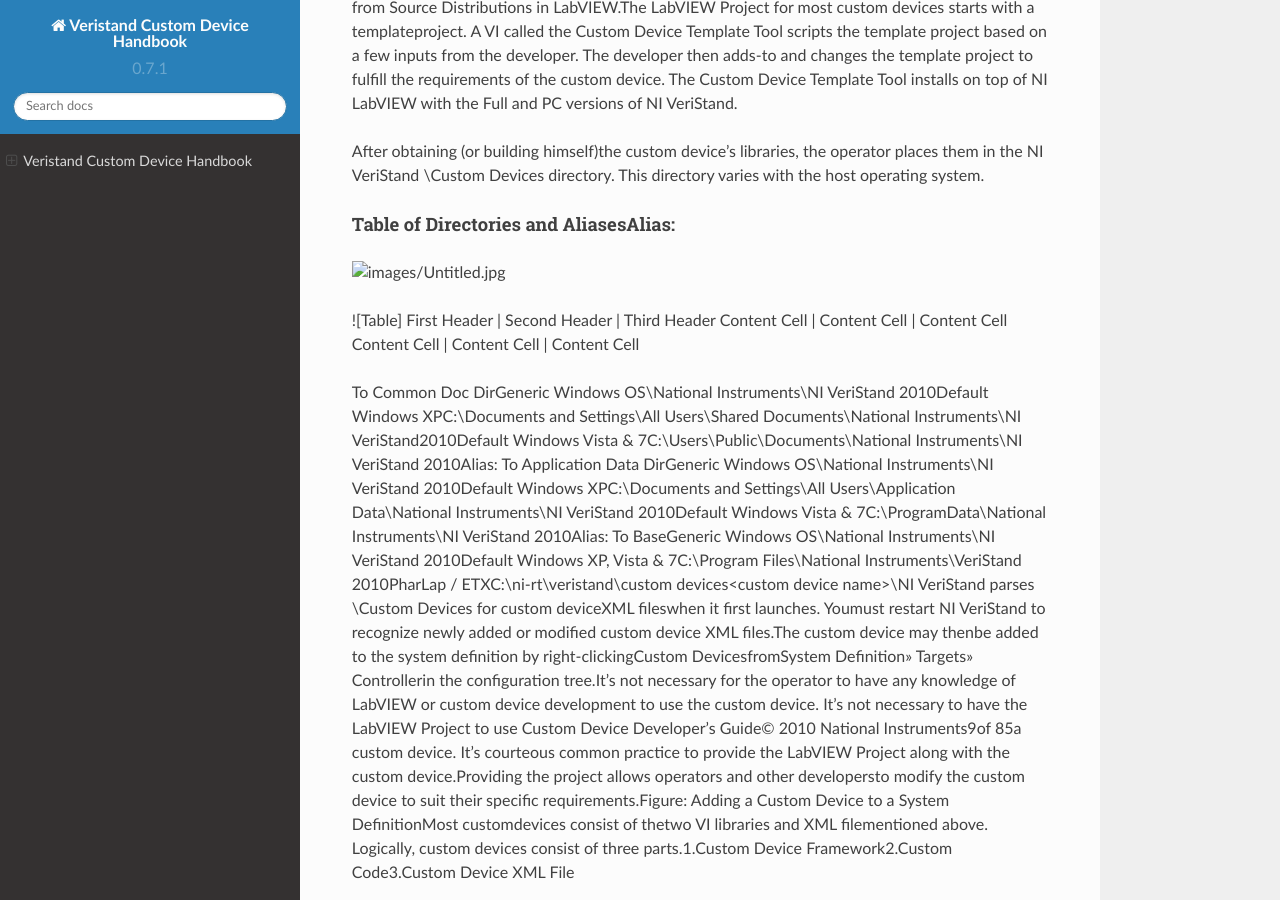
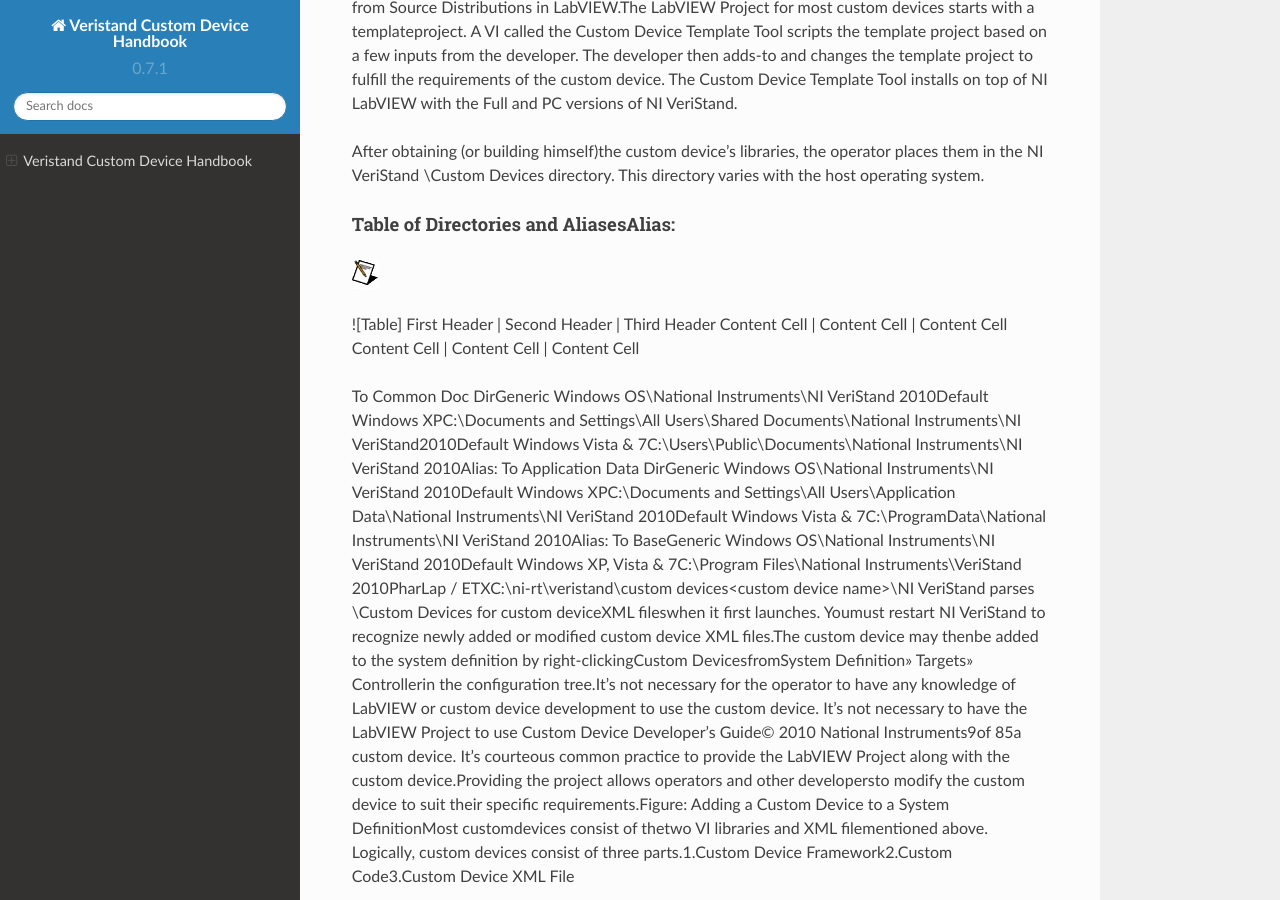
Before and after one commit to ni/niveristand-custom-device-handbook, a Sphinx documentation site: the page built from docs/index.md, in a window 1280 px wide and 900 px high, scrolled down 1230 px. Built offline with Sphinx 7.4.7 and the Read the Docs theme 2.0.0, drawn with Linux system fonts in a browser that asks for light colours.

Commit message:
commit 15

```diff
--- a/docs/index.md
+++ b/docs/index.md
@@ -40,7 +40,7 @@
 #### Table of Directories and Aliases<Common Data>Alias:
 
 
-![](./images/Untitled.jpg)
+![](Untitled.jpg)
 
 ![Table]
 First Header | Second Header | Third Header
```
Also changed, not shown: docs/Untitled.jpg (added).
